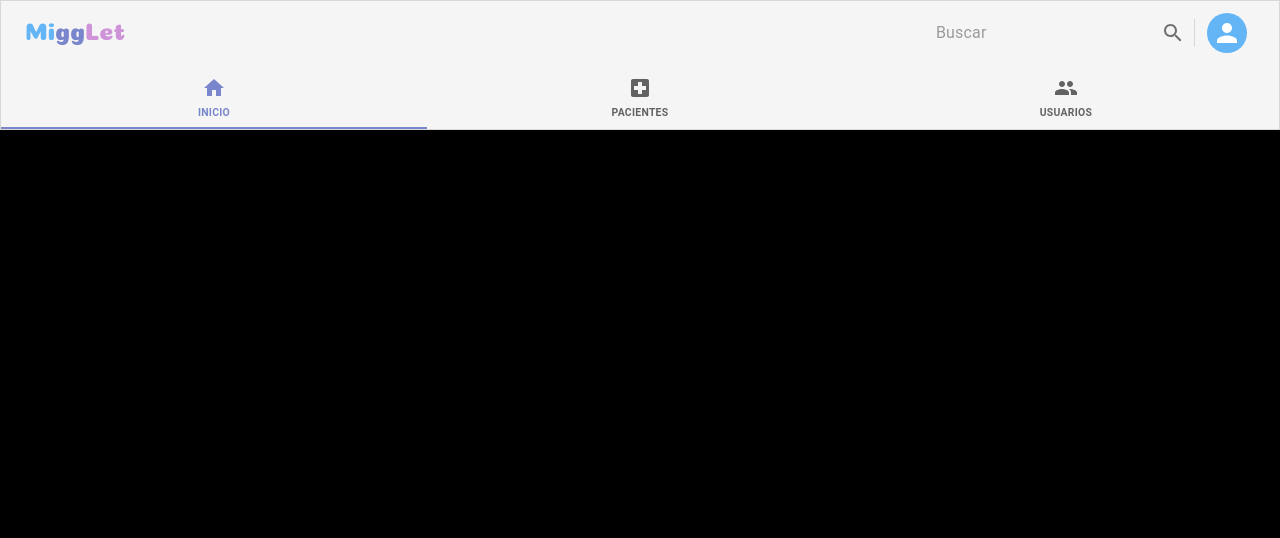
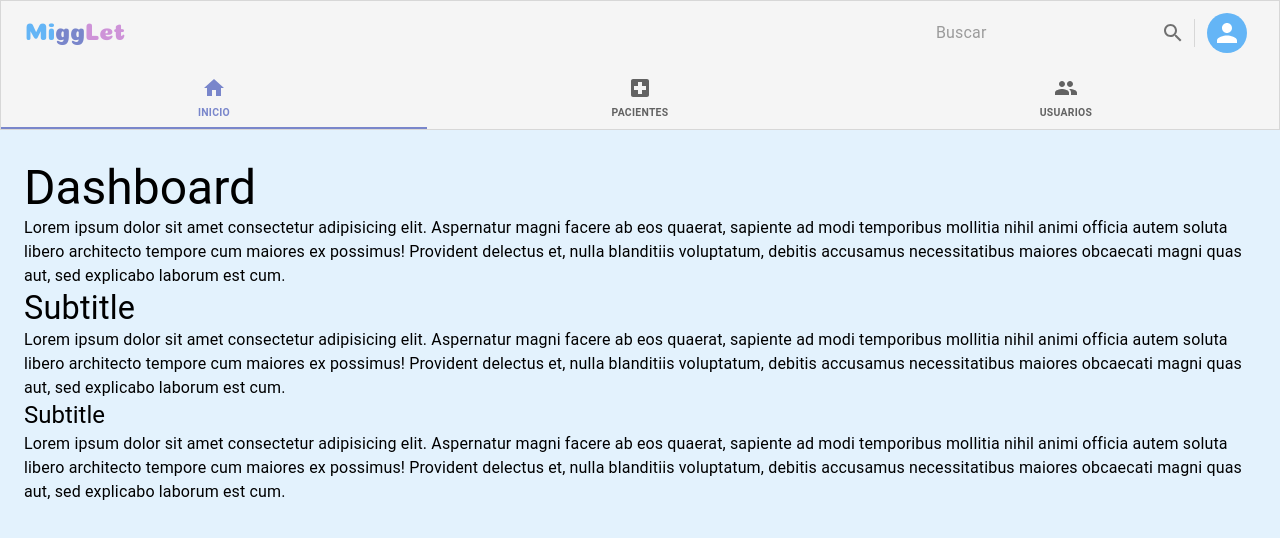
Before and after one commit to luiseyer/MiggLet, a React (Vite) app in the folder app/: page /dashboard in a window 1280 px wide. Shown: the top 538 px of the page. Built offline with nearby package versions, Linux system fonts and the light colour scheme; sample sign-in values are in the browser's storage.

Commit message:
corregido el bug negro

```diff
--- a/app/src/pages/Dashboard.jsx
+++ b/app/src/pages/Dashboard.jsx
@@ -1,12 +1,11 @@
-import { Tabs, Toolbar, Typography } from '@mui/material'
+import { Typography } from '@mui/material'
 import { PageContainer, Section, NavigationMenu } from '@components'
 
 const DashboardPage = () => {
   return (
     <PageContainer>
       <NavigationMenu />
-      <Section bg='secondary.surface'>
-        <Toolbar /> <Tabs />
+      <Section color='secondary.surface'>
         <Typography variant='h3'>Dashboard</Typography>
         <Typography component='p' variant='body1'>Lorem ipsum dolor sit amet consectetur adipisicing elit. Aspernatur magni facere ab eos quaerat, sapiente ad modi temporibus mollitia nihil animi officia autem soluta libero architecto tempore cum maiores ex possimus! Provident delectus et, nulla blanditiis voluptatum, debitis accusamus necessitatibus maiores obcaecati magni quas aut, sed explicabo laborum est cum.</Typography>
         <Typography variant='h4'>Subtitle</Typography>
--- a/app/src/pages/Home.jsx
+++ b/app/src/pages/Home.jsx
@@ -15,7 +15,7 @@ const HomePage = () => {
 
   return (
     <main style={{ minHeight: '100%', display: 'grid', placeItems: 'center' }}>
-      <Section bg='light.main'>
+      <Section color='light.main'>
         <img src={logo} />
         <div style={{ display: 'flex', justifyContent: 'center', marginTop: '2rem' }}>
           <Button size='large' variant='contained' component={Link} to='/login'>
```
